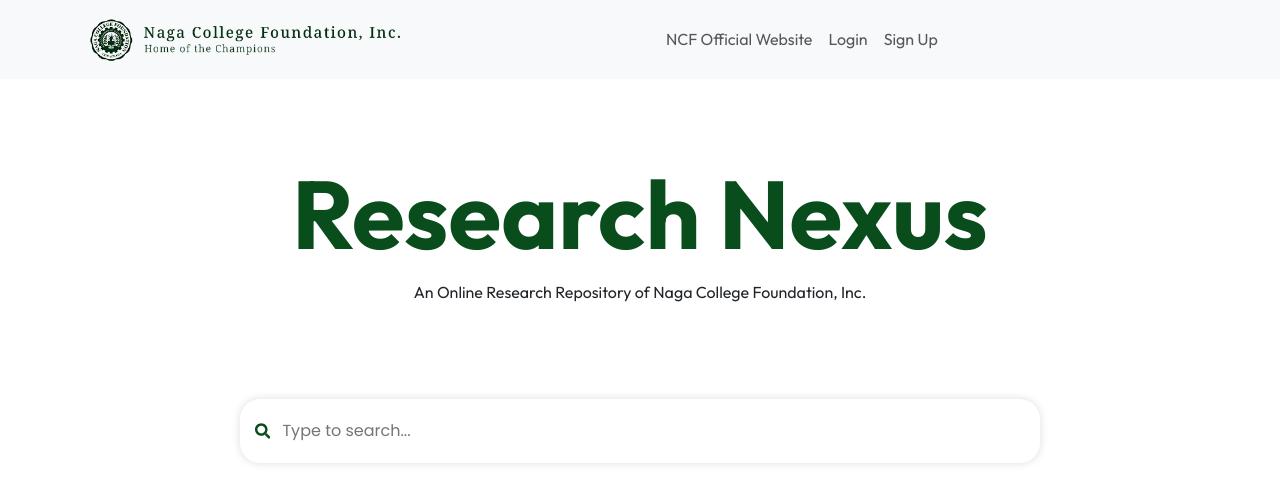
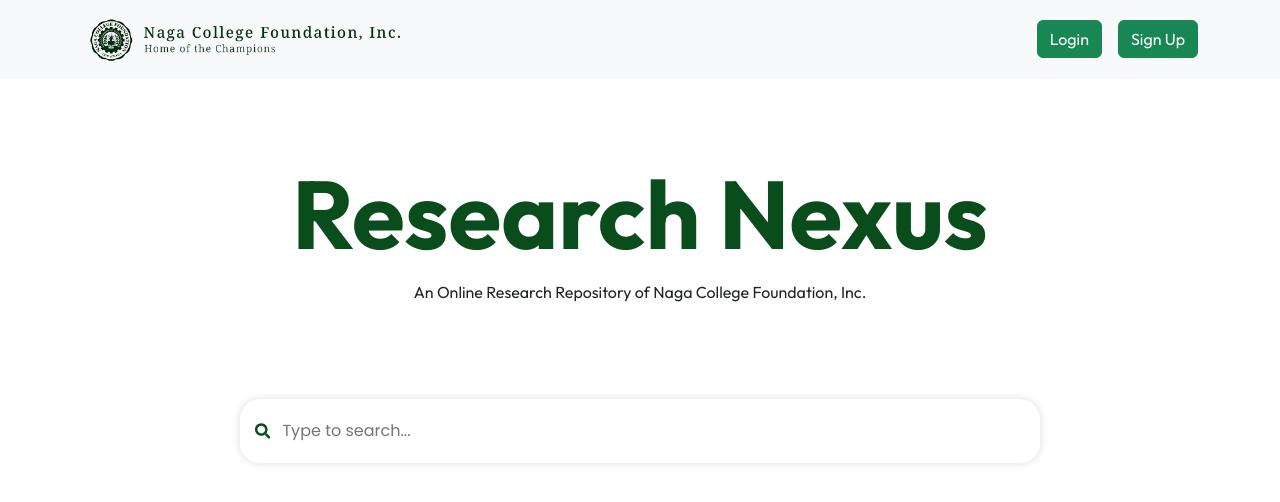
Before and after one commit to httperror505/ncfrepository-test, a React (Create React App) app: page / in a window 1280 px wide. Shown: the top 502 px of the page. Built offline with nearby package versions, Linux system fonts and the light colour scheme; a web font is replaced by a local one.

Commit message:
Update Navbar.js

```diff
--- a/src/components/Navbar.js
+++ b/src/components/Navbar.js
@@ -1,33 +1,42 @@
-import Nav from 'react-bootstrap/Nav';
-import Navbar from 'react-bootstrap/Navbar';
-import Container from 'react-bootstrap/Container';
-import Image from 'react-bootstrap/Image';
+import Nav from "react-bootstrap/Nav";
+import Navbar from "react-bootstrap/Navbar";
+import Container from "react-bootstrap/Container";
+import Image from "react-bootstrap/Image";
+import Button from "react-bootstrap/Button";
 
-function NavigationBar () {
-
+function NavigationBar() {
   const redirectToNCF = () => {
-        window.open('https://www.ncf.edu.ph/');
-    }
+    window.open("https://www.ncf.edu.ph/");
+  };
 
   return (
-
     <Navbar expand="lg" className="bg-body-tertiary" sticky="top">
       <Container>
         <Navbar.Brand href="#home">
-                <Image src={require("../assets/ncf-logo-green.png")} alt='NCF Logo' className='ncf-logo-navbar' onClick={redirectToNCF}/>
+          <Image
+            src={require("../assets/ncf-logo-green.png")}
+            alt="NCF Logo"
+            className="ncf-logo-navbar"
+            onClick={redirectToNCF}
+          />
         </Navbar.Brand>
         <Navbar.Toggle aria-controls="basic-navbar-nav" />
         <Navbar.Collapse id="basic-navbar-nav">
-                    <Nav className="me-auto">
-                        <Nav.Link href="#home">NCF Official Website</Nav.Link>
-                        <Nav.Link href="#about">Login</Nav.Link>
-                        <Nav.Link href="#education">Sign Up</Nav.Link>
+          <Nav className="ms-auto">
+            {/* Empty div to push login and sign up buttons to the right */}
+            <div className="ms-auto">
+              <Button variant="success" className="me-3 button-navbar">
+                Login
+              </Button>
+              <Button variant="success" className="button-navbar">
+                Sign Up
+              </Button>
+            </div>
           </Nav>
         </Navbar.Collapse>
       </Container>
     </Navbar>
-    )
-
+  );
 }
 
 export default NavigationBar;
```
Lines whose indentation alone changed are shown as unchanged.
